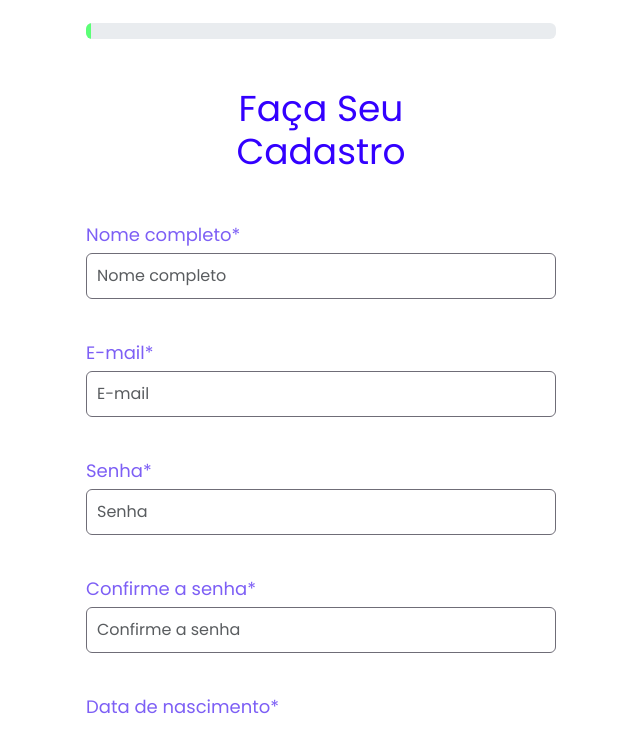
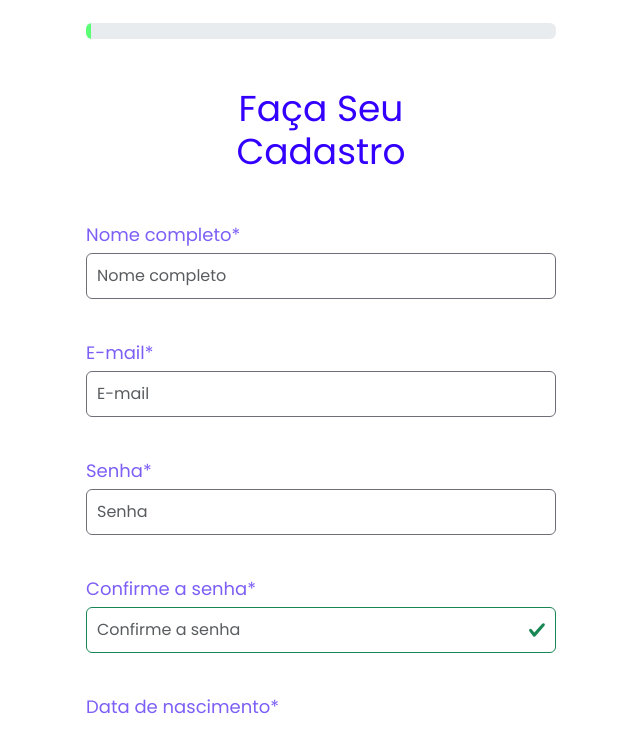
Before and after one commit to fujulia/formulario_devWeb2, a Vue app: page / in a window 1280 px wide. Shown: the top 752 px of the page, without its empty margins (319-959 px from the left). Built offline with nearby package versions, Linux system fonts and the light colour scheme.

Commit message:
modificações na validação da senha

```diff
--- a/src/App.vue
+++ b/src/App.vue
@@ -60,10 +60,10 @@ const estados = [
   { uf: 'TO', name: 'Tocantins' }
 ]
 
-const validaSenha = computed(() => {
-  return user.senha.value == user.senhaConfirmacao.value
+const validaSenha = computed(() =>
+  user.senha.value == user.senhaConfirmacao.value?'is-valid':'is-invalid'
+)
 
-})
 console.log(validaSenha)
 const senhaForte = computed(() => {
   return user.senha.value.match(/^(?=.*\d)(?=.*[a-z])(?=.*[A-Z])(?=.*[$*&@#])[0-9a-zA-Z$*&@#]{8,}$/)
@@ -194,16 +194,13 @@ function UploadImagem(e) {
       <input
         id="validationCustom04"
         type="password"
-        class="form-control"
+        class="form-control" :class="validaSenha"
         placeholder="Confirme a senha"
         v-model="user.senhaConfirmacao.value"
-        @blur="progresso('senhaConfirmacao'); validaSenha()"
+        @blur="progresso('senhaConfirmacao')"
         required
       />
-      <div v-if="validaSenha == false || user.senhaConfirmacao.value != ''" class="invalid-feedback">
-        Senha incorreta!
-      </div>
-      <div v-else class="invalid-feedback">Obrigatório</div>
+      <div v-if="!validaSenha">ERRADO</div>
     </div>
     <div class="form-group">
       <label>Data de nascimento*</label>
```
